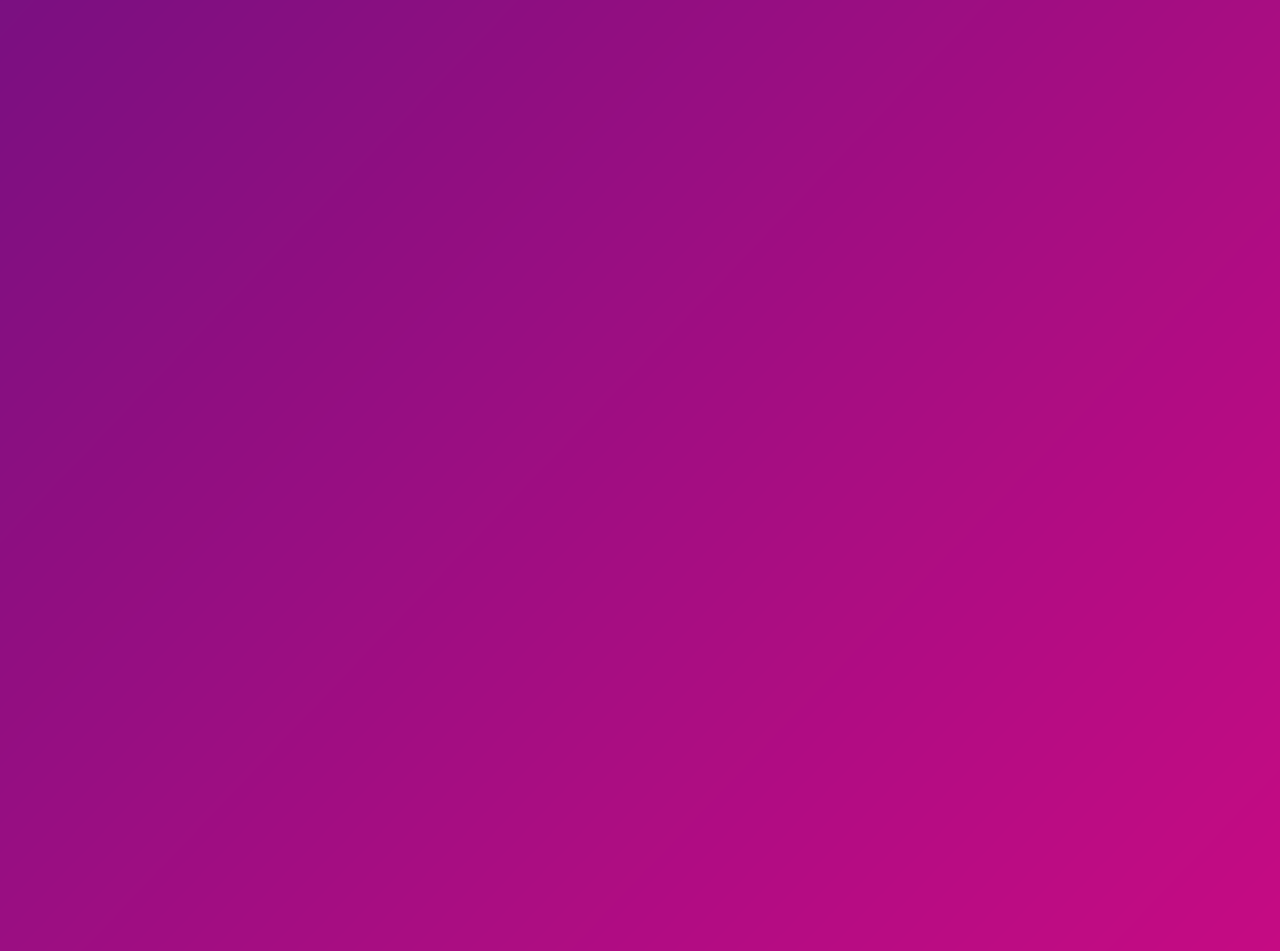
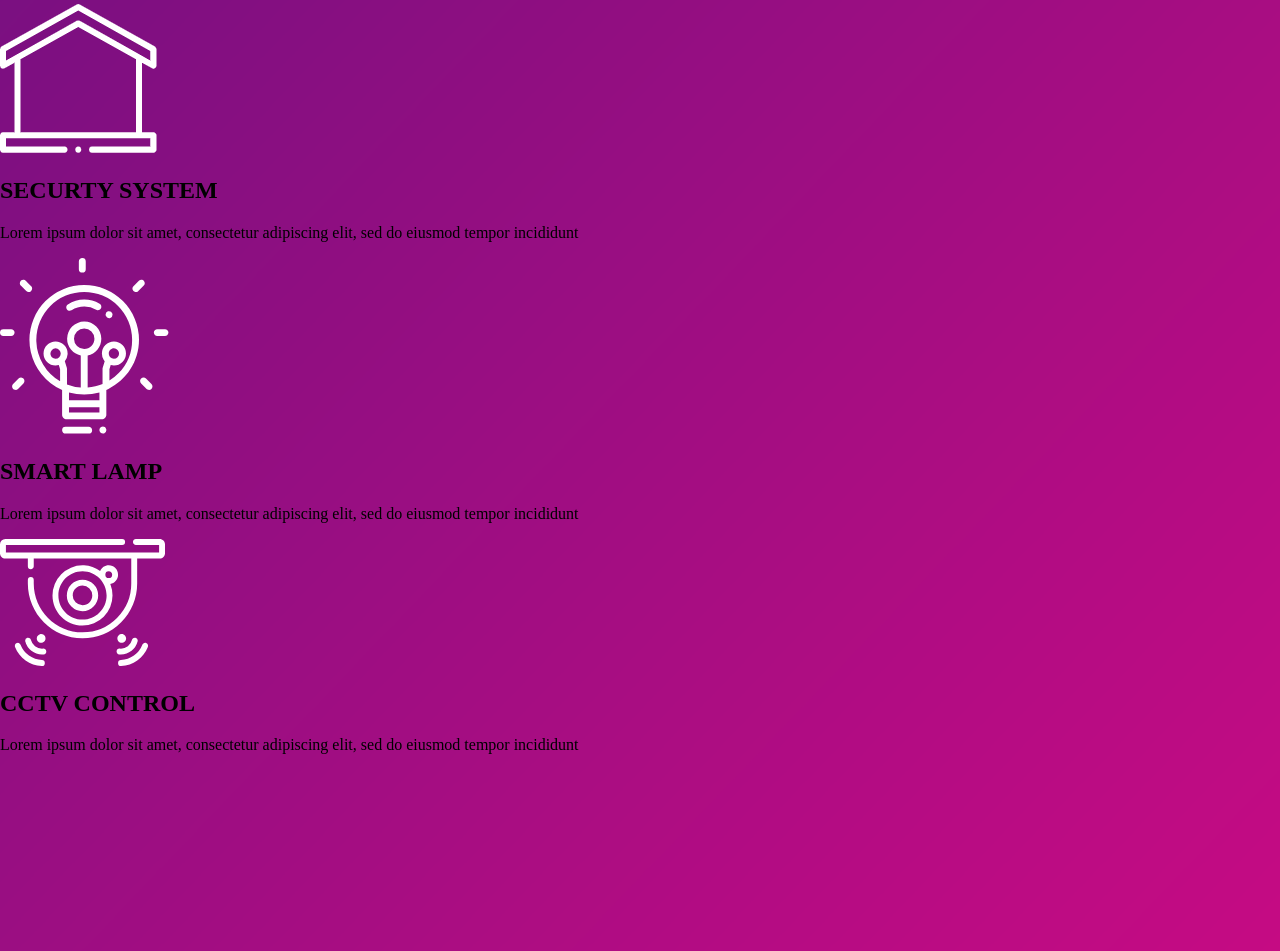
Before and after one commit to ArtemMartynow/future-is-now, a website built with Vite: page index.html in a window 1280 px wide. Shown: the part 1797-2748 px from the top of the page. Built offline with nearby package versions, Linux system fonts and the light colour scheme.

Commit message:
create markings for banner

```diff
--- a/index.html
+++ b/index.html
@@ -49,6 +49,32 @@
         </p>
       </div>
     </div>
+    <div class="banner">
+      <div class="banner__info">
+        <img src="./src/assets/images/Shape1.png" alt="banner__img" class="banner__img">
+        <h2>SECURTY SYSTEM</h2>
+        <p>
+          Lorem ipsum dolor sit amet, consectetur
+          adipiscing elit, sed do eiusmod tempor incididunt
+        </p>
+      </div>
+      <div class="banner__info">
+        <img src="./src/assets/images/Shape2.png" alt="banner__img" class="banner__img">
+        <h2>SMART LAMP</h2>
+        <p>
+          Lorem ipsum dolor sit amet, consectetur
+          adipiscing elit, sed do eiusmod tempor incididunt
+        </p>
+      </div>
+      <div class="banner__info">
+        <img src="./src/assets/images/Shape3.png" alt="banner__img" class="banner__img">
+        <h2>CCTV CONTROL</h2>
+        <p>
+          Lorem ipsum dolor sit amet, consectetur
+          adipiscing elit, sed do eiusmod tempor incididunt
+        </p>
+      </div>
+    </div>
 
 
     <img src="./src/assets/images/top-background.png" alt="top-background" class="body__backgroung-top">
```
Also changed, not shown: src/assets/images/Shape1.png (added), src/assets/images/Shape2.png (added), src/assets/images/Shape3.png (added).
